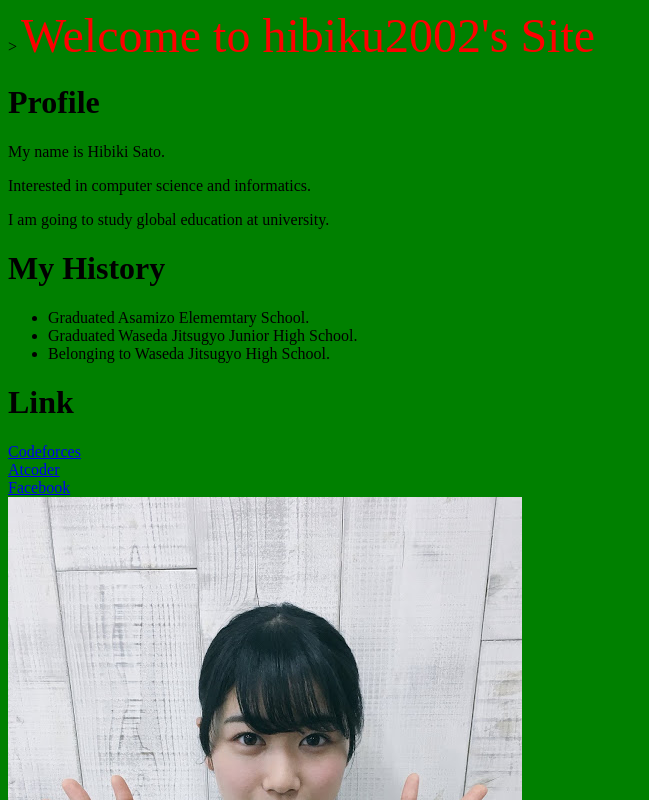
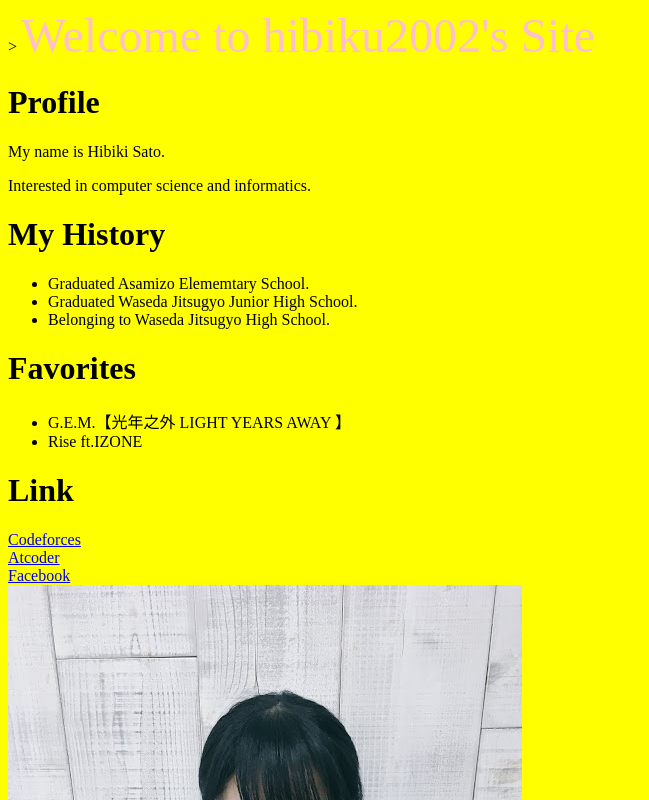
Before and after one commit to hibiku2002/hibiku2002.github.io, a plain HTML site: page index.html in a window 1280 px wide. Shown: the top 800 px of the page, without its empty margins (0-649 px from the left). Drawn offline with Linux system fonts and the light colour scheme.

Commit message:
hibiku2002

```diff
--- a/index.html
+++ b/index.html
@@ -1,22 +1,26 @@
 <!DOCTYPE html>
 <html>
 <head>
-<title>hibiku's Page</title>>
+<title>hibiku2002's Page</title>>
 <script type="text/javascript">
 	alert("Hello!");
 </script>
 <script>!function (d, s, id) { var js, fjs = d.getElementsByTagName(s)[0]; if (!d.getElementById(id)) { js = d.createElement(s); js.id = id; js.src = "https://platform.twitter.com/widgets.js"; fjs.parentNode.insertBefore(js, fjs); } }(document, "script", "twitter-wjs");</script>
-<body bgcolor="green">
-<font size="7" color="red">Welcome to hibiku2002's Site</font>
+<body bgcolor="yellow">
+<font size="7" color="pink">Welcome to hibiku2002's Site</font>
 <h1>Profile</h1>
 <p>My name is Hibiki Sato.</p>
 <p>Interested in computer science and informatics.</p>
-<p>I am going to study global education at university.</p>
 <h1>My History</h1>
 <ul>
 <li>Graduated Asamizo Elememtary School.</li>
 <li>Graduated Waseda Jitsugyo Junior High School.</li>
 <li>Belonging to Waseda Jitsugyo High School.</li>
+</ul>
+<h1>Favorites</h1>
+<ul>
+	<li>G.E.M.【光年之外 LIGHT YEARS AWAY 】</li>
+	<li>Rise ft.IZONE</li>
 </ul>
 <h1>Link</h1>
 <a href="http://codeforces.com/profile/HIBIKU">Codeforces</a><br>
```
